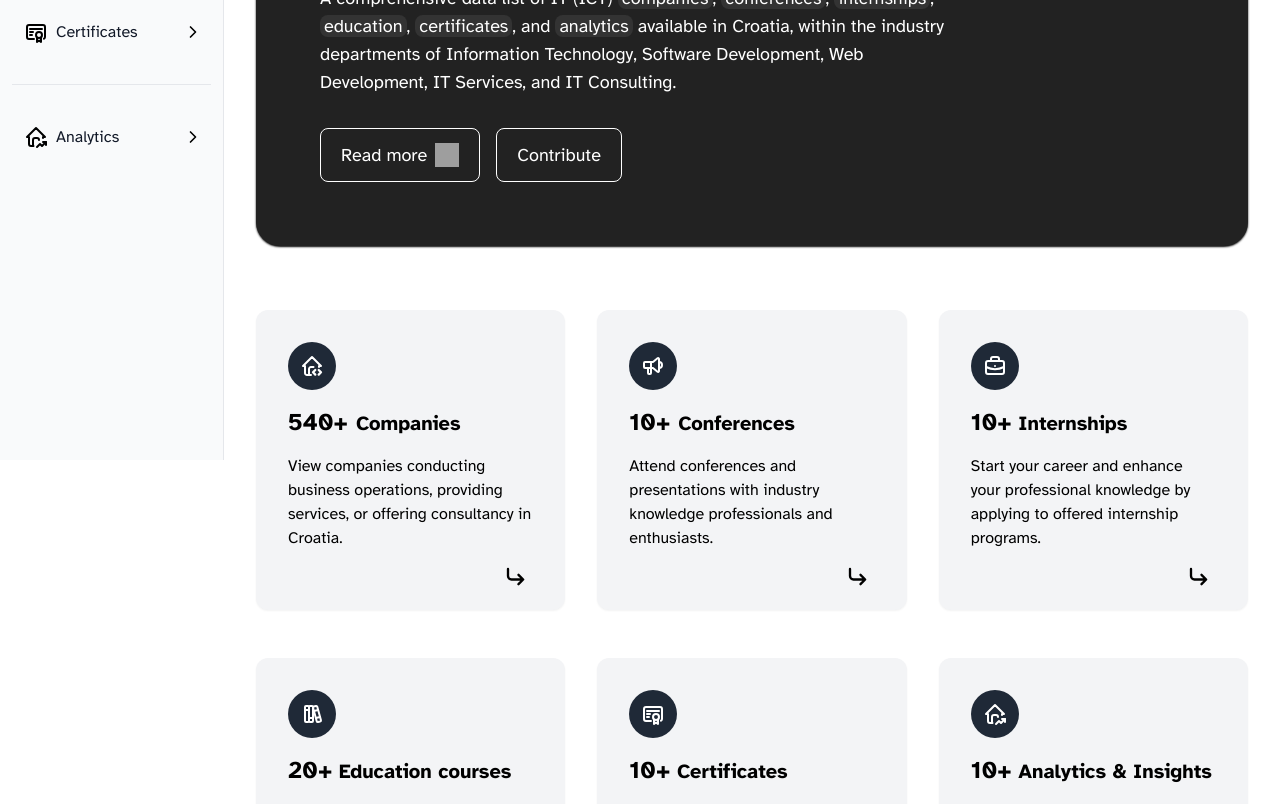
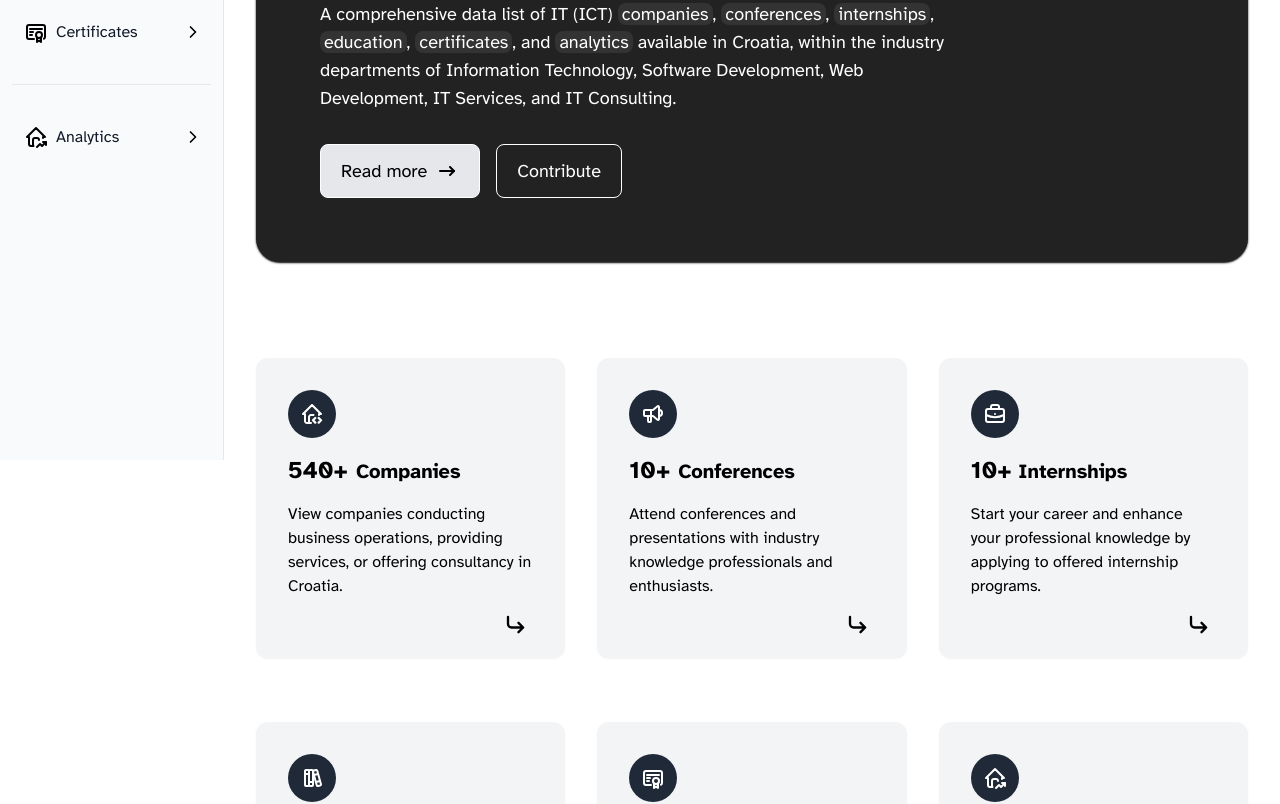
Before and after one commit to stefanicjuraj/datalog, a React (Vite) app: page / in a window 1280 px wide. Shown: the part 340-1144 px from the top of the page. Built offline with nearby package versions, Linux system fonts and the light colour scheme; grey boxes are pictures that could not be loaded.

Commit message:
style(home): import arrow icon and adjust margins

```diff
--- a/src/pages/Home.tsx
+++ b/src/pages/Home.tsx
@@ -5,12 +5,12 @@ import education from '../assets/icons/education-light.svg';
 import company from '../assets/icons/company-light.svg';
 import certificate from '../assets/icons/certificate-light.svg';
 import analytics from '../assets/icons/analytics-light.svg';
-import arrow from '../assets/icons/arrow-light.svg';
+import arrow from '../assets/icons/arrow-dark.svg';
 import arrowCorner from '../assets/icons/arrow-corner.svg';
 
 function Home() {
     return (
-        <div className="p-4 sm:ml-56 sm:mt-8 mt-0">
+        <div className="pl-4 pr-4 pt-16 sm:ml-56">
             <div className="max-w-screen-xl xl:max-w-screen-2xl mx-auto">
                 <div className="mt-24 sm:px-4 px-0 mx-auto max-w-screen-xl">
                     {/* header */}
@@ -32,7 +32,7 @@ function Home() {
                             {" "}available in Croatia, within the industry departments of Information Technology, Software Development, Web Development, IT Services, and IT Consulting.
                         </p>
                         {/* read more */}
-                        <a href="#" className="mt-8 inline-flex items-center justify-center px-5 py-3 sm:text-lg text-md font-medium text-center text-white rounded-lg focus:ring-1 focus:ring-white border-white border hover:underline hover:shadow-sm hover:shadow-white">
+                        <a href="#" className="mt-8 inline-flex items-center justify-center px-5 py-3 sm:text-lg text-md font-medium text-center bg-gray-200 text-black rounded-lg focus:ring-1 focus:ring-white border-white border hover:underline hover:shadow-sm hover:shadow-white">
                             Read more
                             <img src={arrow} className="h-6 w-6 ml-2" />
                         </a>
@@ -42,10 +42,10 @@ function Home() {
                         </a>
                     </div>
                     {/* cards */}
-                    <div className="mt-16 mb-8 max-w-screen-xl space-y-8 md:grid md:grid-cols-2 lg:grid-cols-3 md:gap-8 md:space-y-0">
+                    <div className="mt-24 mb-8 max-w-screen-xl space-y-8 md:grid md:grid-cols-2 lg:grid-cols-3 md:gap-8 md:space-y-0">
                         {/* companies */}
                         <Link to="/companies">
-                            <div className="mb-4 px-8 py-4 rounded-xl bg-gray-100 shadow-sm hover:shadow-inner hover:shadow-gray-300">
+                            <div className="mb-8 px-8 py-4 rounded-xl bg-gray-100 shadow-sm hover:shadow-inner hover:shadow-gray-300">
                                 <div className="flex justify-center items-center mt-4 mb-4 w-10 h-10 rounded-full bg-gray-800 lg:h-12 lg:w-12">
                                     <img src={company} className="h-6 w-6" />
                                 </div>
@@ -63,7 +63,7 @@ function Home() {
                         </Link>
                         {/* conferences */}
                         <Link to="/conferences">
-                            <div className="mb-4 px-8 py-4 rounded-xl bg-gray-100 shadow-sm hover:shadow-inner hover:shadow-gray-300">
+                            <div className="mb-8 px-8 py-4 rounded-xl bg-gray-100 shadow-sm hover:shadow-inner hover:shadow-gray-300">
                                 <div className="flex justify-center items-center mt-4 mb-4 w-10 h-10 rounded-full bg-gray-800 lg:h-12 lg:w-12">
                                     <img src={conference} className="h-6 w-6" />
                                 </div>
@@ -81,7 +81,7 @@ function Home() {
                         </Link>
                         {/* internships */}
                         <Link to="/internships">
-                            <div className="mb-4 px-8 py-4 rounded-xl bg-gray-100 shadow-sm hover:shadow-inner hover:shadow-gray-300">
+                            <div className="mb-8 px-8 py-4 rounded-xl bg-gray-100 shadow-sm hover:shadow-inner hover:shadow-gray-300">
                                 <div className="flex justify-center items-center mt-4 mb-4 w-10 h-10 rounded-full bg-gray-800 lg:h-12 lg:w-12">
                                     <img src={internship} className="h-6 w-6" />
                                 </div>
@@ -96,7 +96,7 @@ function Home() {
                         </Link>
                         {/* education */}
                         <Link to="/education">
-                            <div className="mb-4 px-8 py-4 rounded-xl bg-gray-100 shadow-sm hover:shadow-inner hover:shadow-gray-300">
+                            <div className="mb-8 px-8 py-4 rounded-xl bg-gray-100 shadow-sm hover:shadow-inner hover:shadow-gray-300">
                                 <div className="flex justify-center items-center mt-4 mb-4 w-10 h-10 rounded-full bg-gray-800 lg:h-12 lg:w-12">
                                     <img src={education} className="h-6 w-6" />
                                 </div>
@@ -111,7 +111,7 @@ function Home() {
                         </Link>
                         {/* certificates */}
                         <Link to="/certificates">
-                            <div className="mb-4 px-8 py-4 rounded-xl bg-gray-100 shadow-sm hover:shadow-inner hover:shadow-gray-300">
+                            <div className="mb-8 px-8 py-4 rounded-xl bg-gray-100 shadow-sm hover:shadow-inner hover:shadow-gray-300">
                                 <div className="flex justify-center items-center mt-4 mb-4 w-10 h-10 rounded-full bg-gray-800 lg:h-12 lg:w-12">
                                     <img src={certificate} className="h-6 w-6" />
                                 </div>
@@ -126,7 +126,7 @@ function Home() {
                         </Link>
                         {/* analytics */}
                         <Link to="/analytics">
-                            <div className="mb-4 px-8 py-4 rounded-xl bg-gray-100 shadow-sm hover:shadow-inner hover:shadow-gray-300">
+                            <div className="mb-8 px-8 py-4 rounded-xl bg-gray-100 shadow-sm hover:shadow-inner hover:shadow-gray-300">
                                 <div className="flex justify-center items-center mt-4 mb-4 w-10 h-10 rounded-full bg-gray-800 lg:h-12 lg:w-12">
                                     <img src={analytics} className="h-6 w-6" />
                                 </div>
```
